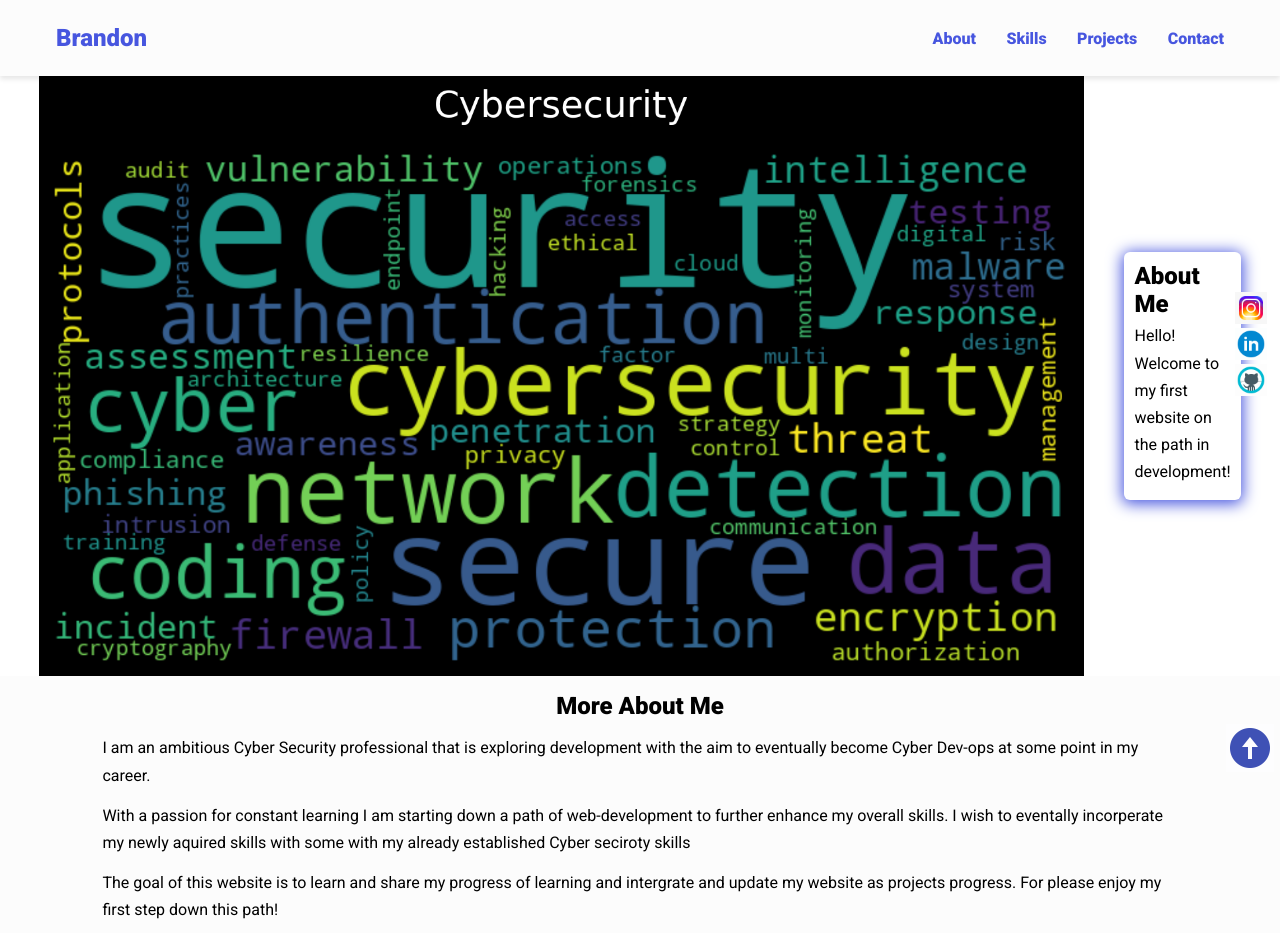
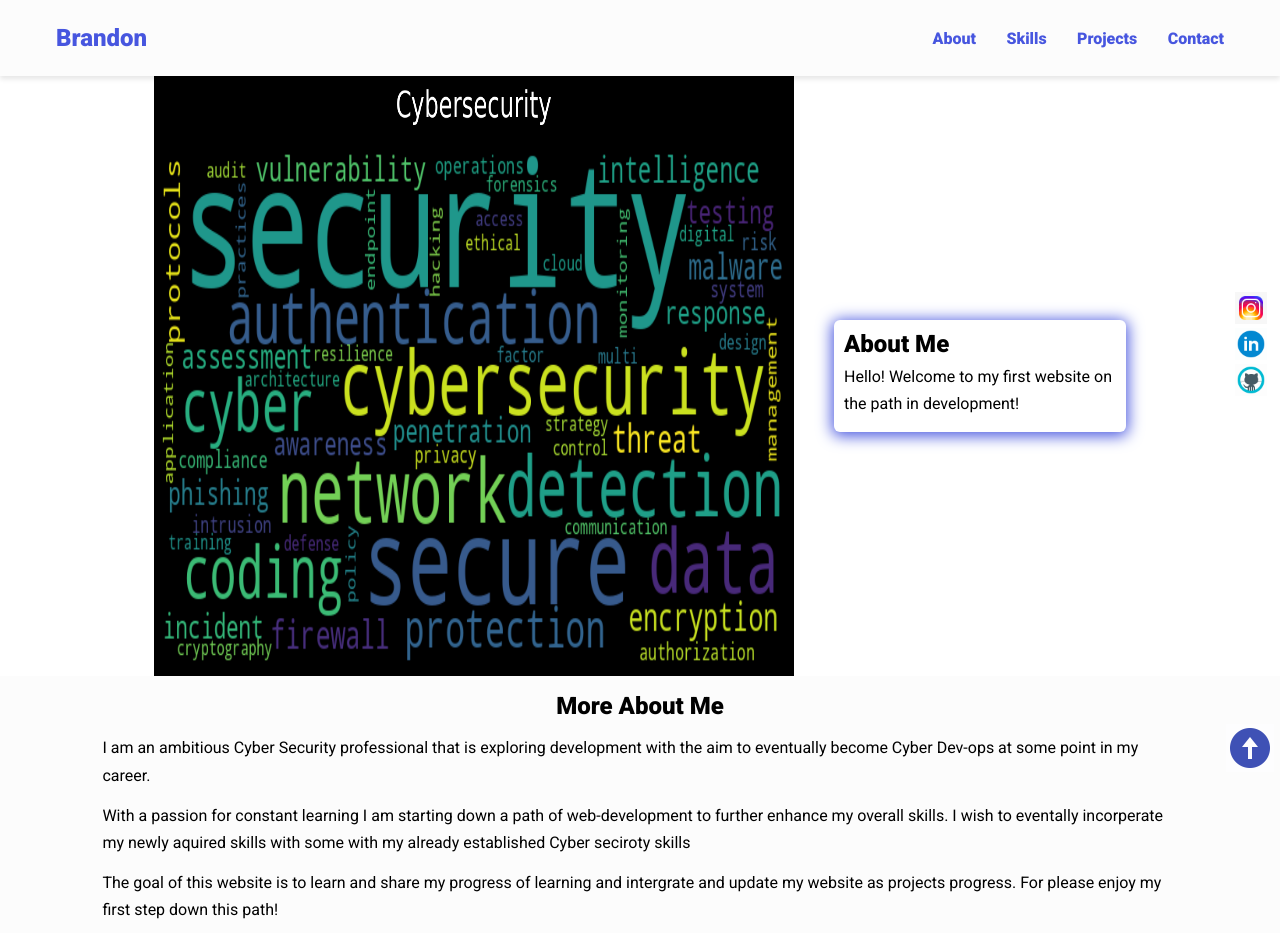
Before and after one commit to Surge0101/Github-Portfolio, a plain HTML site: page index.html in a window 1280 px wide. Shown: the top 933 px of the page. Drawn offline with Linux system fonts and the light colour scheme.

Commit message:
Update Style.css

```diff
--- a/assets/Style.css
+++ b/assets/Style.css
@@ -110,7 +110,7 @@ nav ul li
     align-items: center;
     justify-content: center;
     gap: 2.5rem;
-    max-width: 68.75rem;
+    max-width: 60.75rem;
     margin: auto;
 
 }
@@ -118,7 +118,7 @@ nav ul li
 .Content img
 {
     height: 37.5rem;
-    width: auto;
+    width: 40rem;
 }
 
 .bio
```
